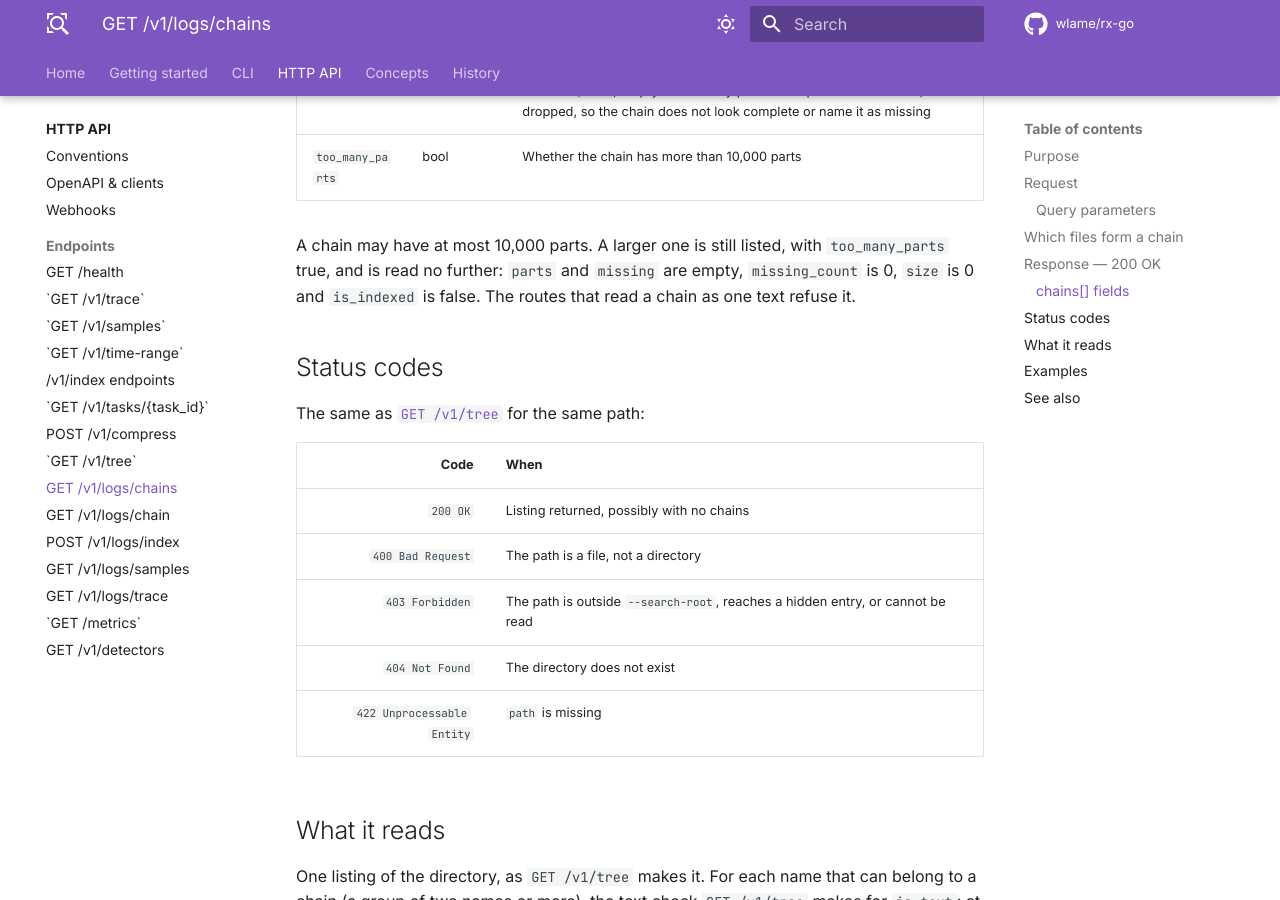
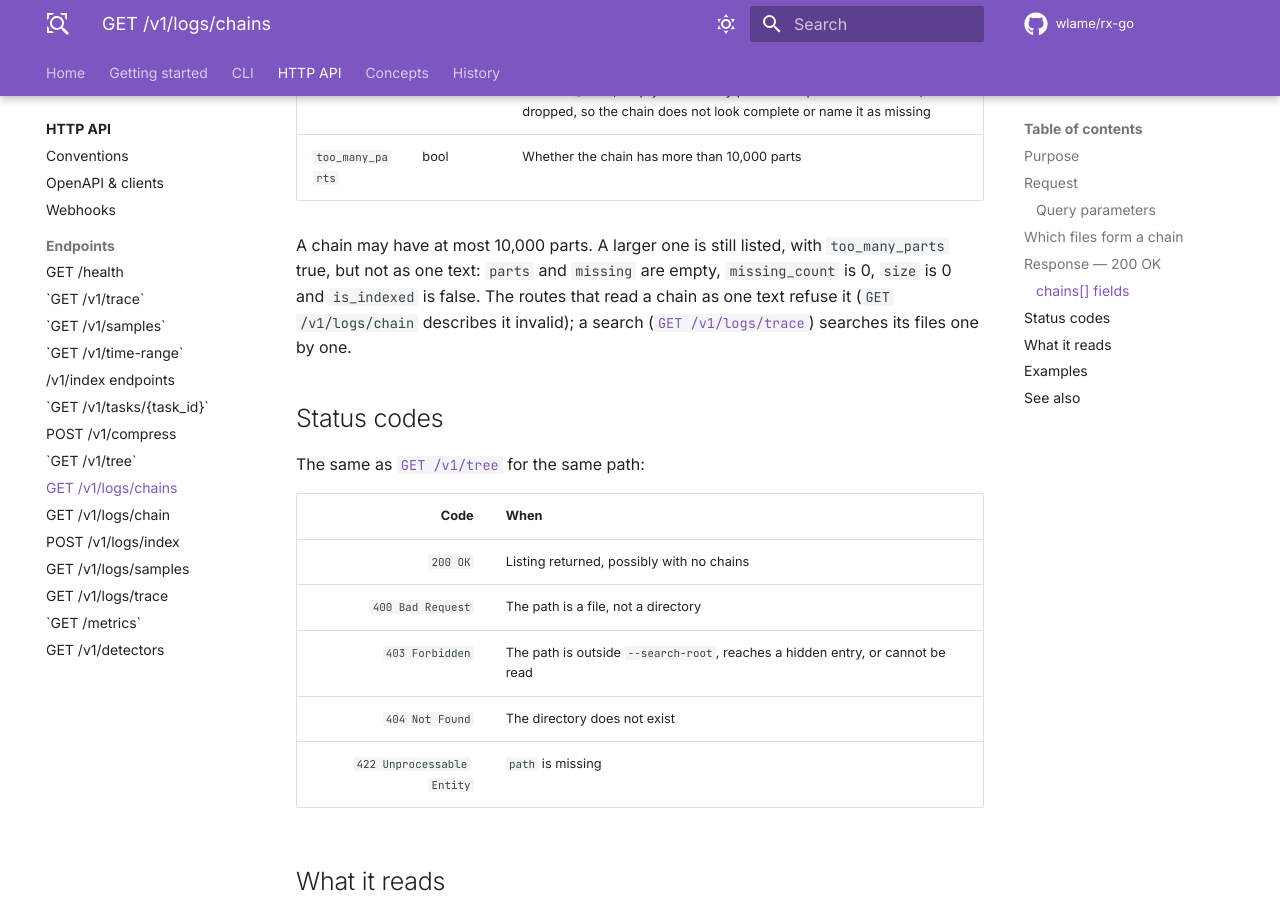
Before and after one commit to wlame/rx-go, an MkDocs documentation site: the page built from docs/api/endpoints/logs-chains.md, in a window 1280 px wide and 900 px high, scrolled down 2901 px. Built offline with MkDocs 1.6.1 and Material for MkDocs 9.7.7, drawn with Linux system fonts in a browser that asks for light colours; comment, search, counter and statistics services are not loaded; the version menu is left out.

Commit message:
Add rx time-range to the README's commands, and say what rx logs samples prints and what becomes of a chain of too many parts.

```diff
--- a/docs/api/endpoints/logs-chains.md
+++ b/docs/api/endpoints/logs-chains.md
@@ -101,9 +101,11 @@ answer shows:
 | `too_many_parts` | bool | Whether the chain has more than 10,000 parts |
 
 A chain may have at most 10,000 parts. A larger one is still listed,
-with `too_many_parts` true, and is read no further: `parts` and
-`missing` are empty, `missing_count` is 0, `size` is 0 and `is_indexed`
-is false. The routes that read a chain as one text refuse it.
+with `too_many_parts` true, but not as one text: `parts` and `missing`
+are empty, `missing_count` is 0, `size` is 0 and `is_indexed` is
+false. The routes that read a chain as one text refuse it (`GET
+/v1/logs/chain` describes it invalid); a search
+([`GET /v1/logs/trace`](logs-trace.md)) searches its files one by one.
 
 ## Status codes
 
```
Also changed, not shown: README.md (+1 -0 lines), docs/cli/logs.md (+3 -3 lines), docs/concepts/log-chains.md (+3 -1 lines).
